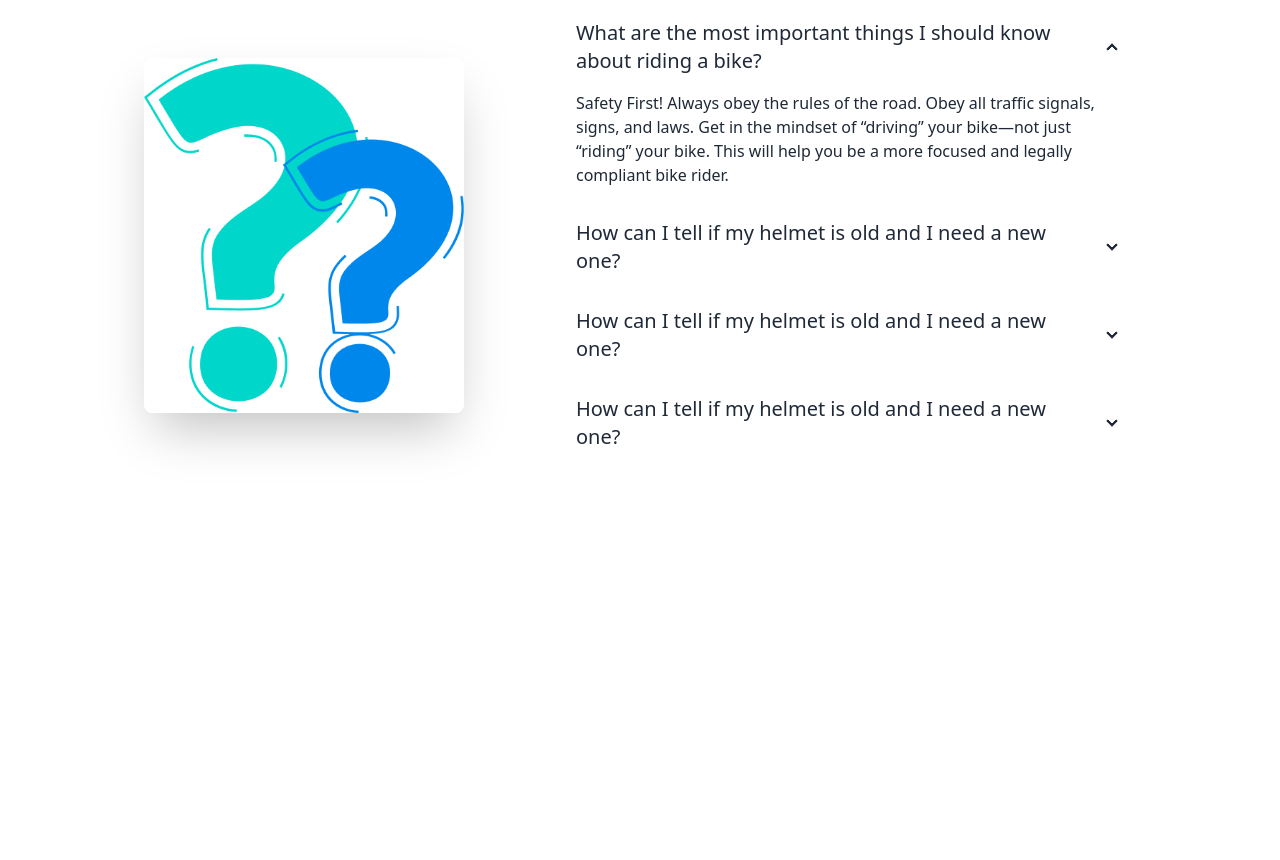
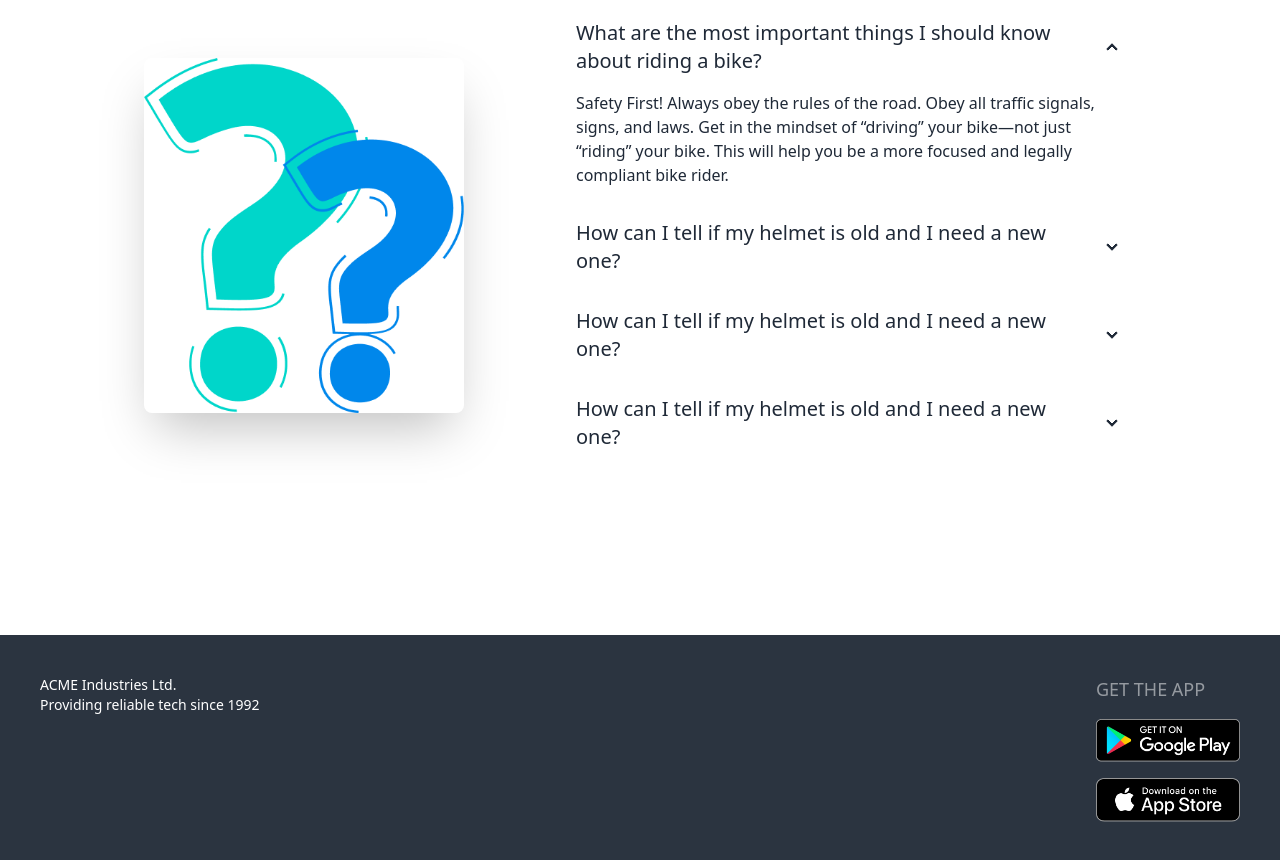
Before and after one commit to Chumki111/biker-zone-with-daisy, a plain HTML site: page index.html in a window 1280 px wide. Shown: the part 2358-3218 px from the top of the page. Before the commit the page ends 2993 px from the top, so only its background shows below. Drawn offline with nearby package versions, Linux system fonts and the light colour scheme.

Commit message:
added footer section

```diff
--- a/index.html
+++ b/index.html
@@ -358,9 +358,21 @@
 
 
            <!-- footer start here -->
-           <footer>
+           <footer class="footer p-10 bg-neutral justify-between text-white">
+            <div>
 
-           </footer>
+              <p>ACME Industries Ltd.<br/>Providing reliable tech since 1992</p>
+            </div>
+            <div>
+              <span class="footer-title text-lg font-medium">Get the App</span>
+              <div class="grid grid-cols-1 gap-4">
+                <a><img class="w-36" src="./assets/others/android.png" alt=""></a>
+
+                <a><img class="w-36" src="./assets/others/ios.png" alt=""></a>
+
+              </div>
+            </div>
+          </footer>
            <!-- footer end here -->
 
 </body>
```
